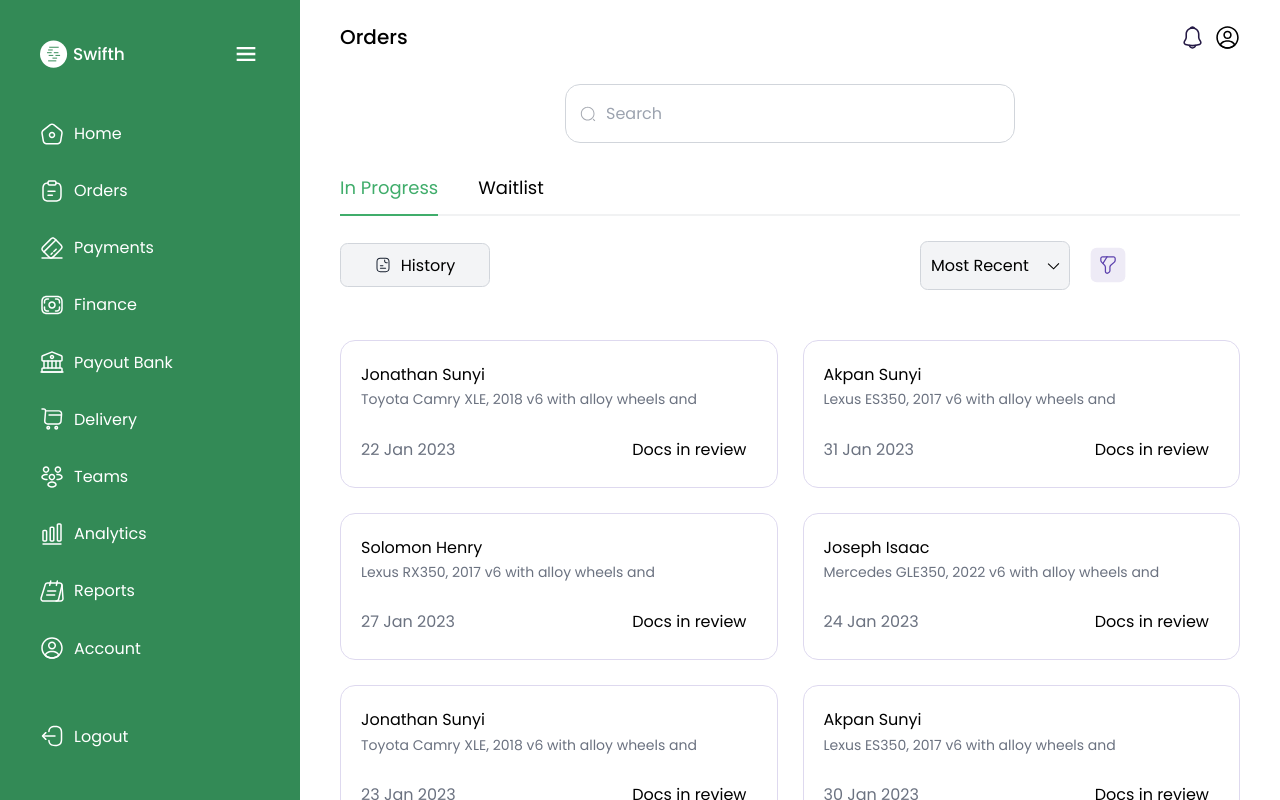
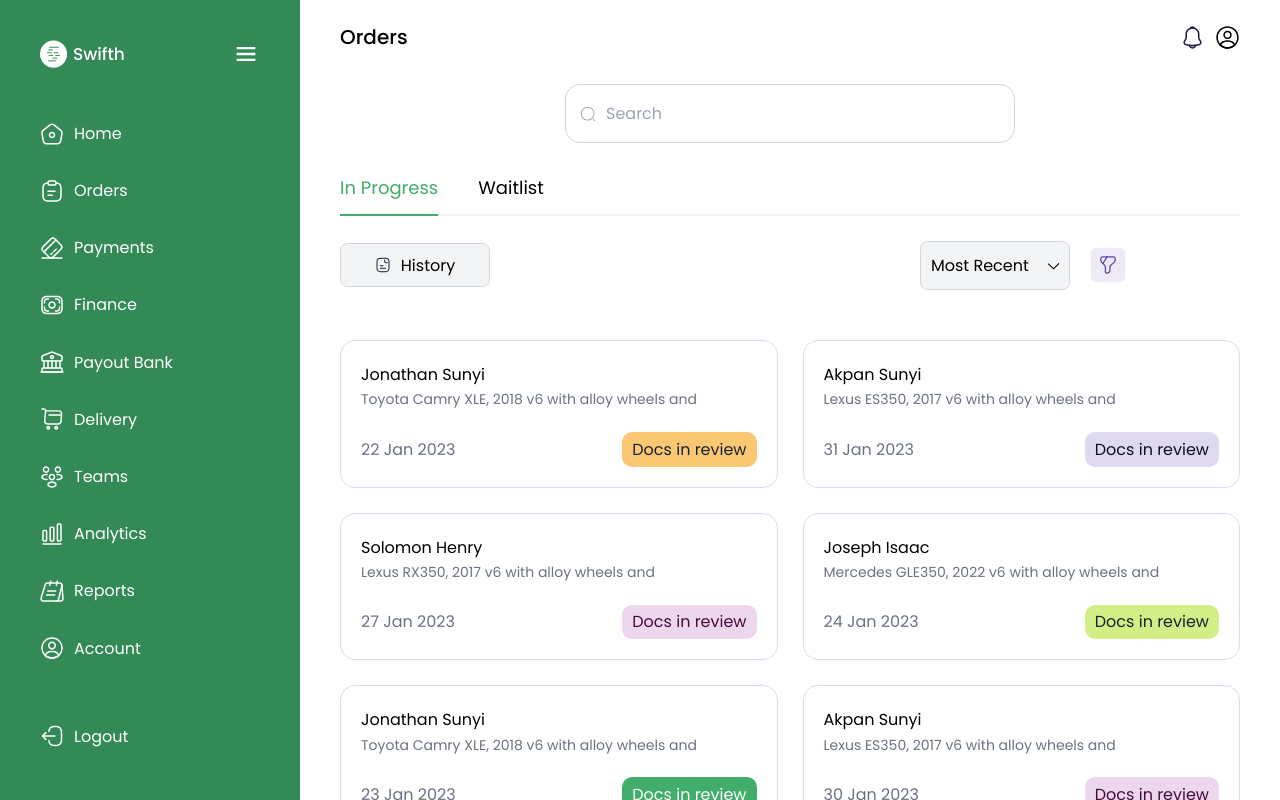
Before and after one commit to projects-for-clients/swifth, a React (Vite) app: page /dashboard/orders in a window 1280 px wide. Built offline with nearby package versions, Linux system fonts and the light colour scheme.

Commit message:
working on orders

```diff
--- a/src/container/dashboard/orders.tsx
+++ b/src/container/dashboard/orders.tsx
@@ -25,27 +25,29 @@ interface FiltersProps {
   bg: string;
 }
 const filterByColors: Record<FilterBy, FiltersProps> = {
-  'Docs in Review': { name: 'Docs in Review', text: '#182130', bg: '#FAC772' },
+  'Docs in Review': {
+    name: 'Docs in Review',
+    text: 'text-[#182130]',
+    bg: 'bg-[#FAC772]',
+  },
   'Delivery Pending': {
     name: 'Delivery Pending',
-    text: '[#182130]',
-    bg: '[#D3EE87]',
+    text: 'text-[#182130]',
+    bg: 'bg-[#D3EE87]',
   },
   'Custom Releasing': {
     name: 'Custom Releasing',
-    text: '#450C3C',
-    bg: '#EDD7ED',
+    text: 'text-[#450C3C]',
+    bg: 'bg-[#EDD7ED]',
   },
   'Duty Processing': {
     name: 'Duty Processing',
-    text: '#120D23',
-    bg: '#DED9EF',
+    text: 'text-[#120D23]',
+    bg: 'bg-[#DED9EF]',
   },
-  Valuating: { name: 'Valuating', text: '#182130', bg: '#FAC772' },
-  Completed: { name: 'Completed', text: '#fffff', bg: '#40AD6B' },
+  Valuating: { name: 'Valuating', text: 'text-[#182130]', bg: 'bg-[#FAC772]' },
+  Completed: { name: 'Completed', text: 'text-[#ffffff]', bg: 'bg-[#40AD6B]' },
 };
-
-
 
 const ORDERS: OrdersArr[] = [
   {
@@ -252,10 +254,8 @@ function orders() {
               gridTemplateColumns: 'repeat(auto-fit, minmax(33rem, 1fr))',
             }}
           >
-
             {ORDERS.map((item, i) => {
               const { name, description, date, tag } = item;
-
 
               return (
                 <div
@@ -279,7 +279,6 @@ function orders() {
                     </p>
                     <p
                       className={`py-1.5 px-4 rounded-2xl ${filterByColors[tag].bg} ${filterByColors[tag].text}`}
-
                     >
                       Docs in review
                     </p>
```
